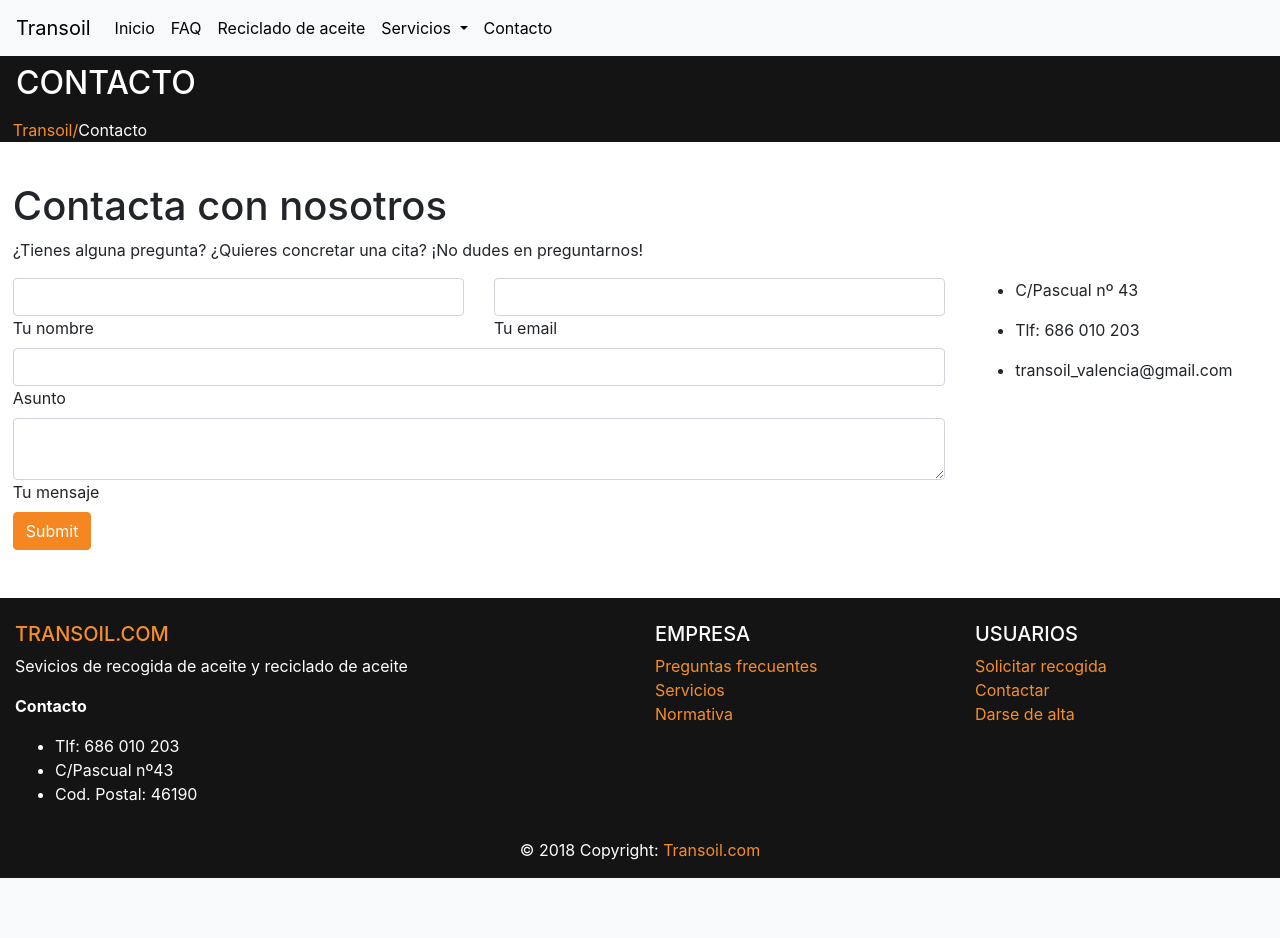
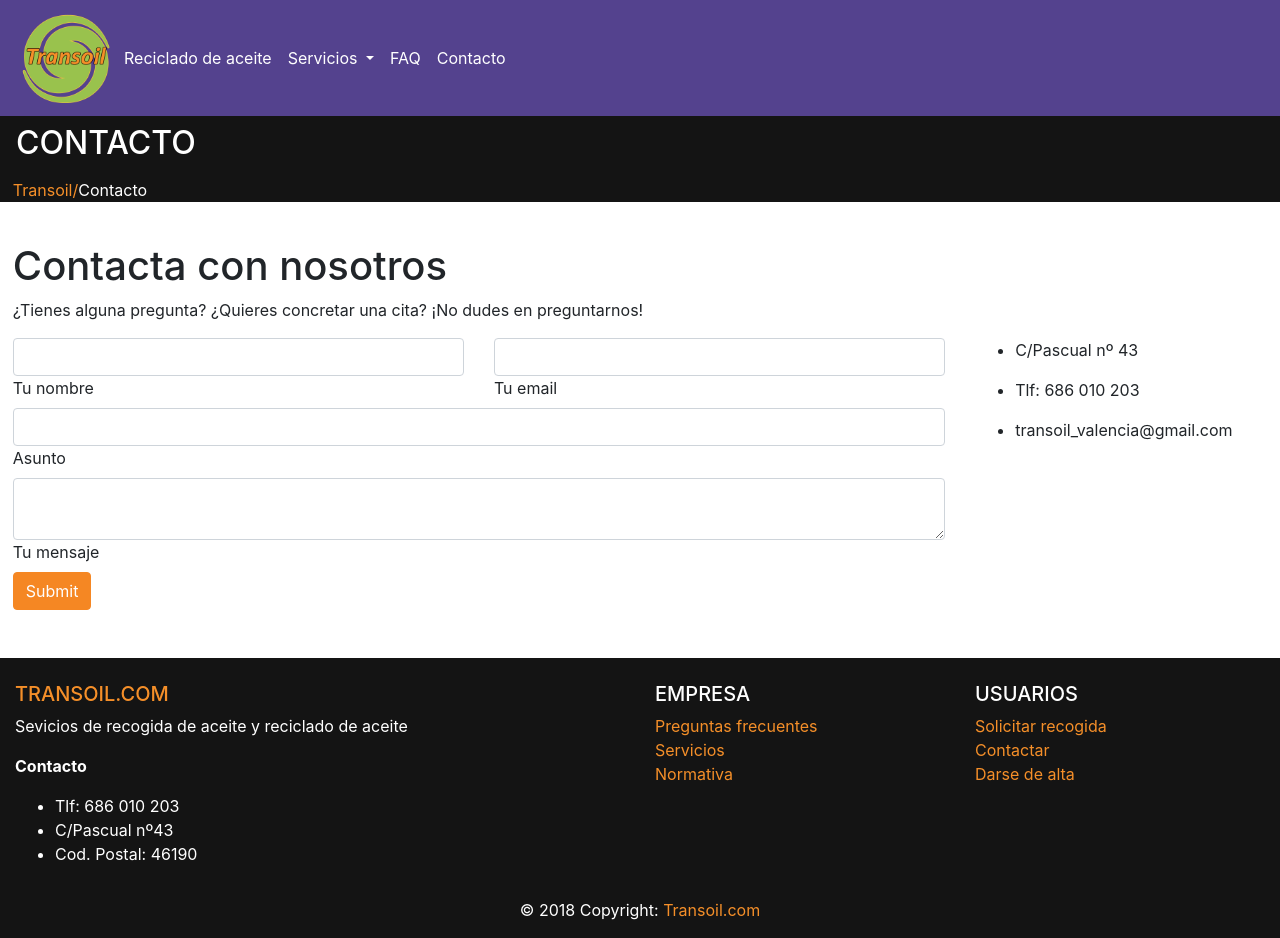
Before and after one commit to yonvela20/DesarrolloInterfaces, a PHP site: page /contacto.php in a window 1280 px wide. Before the commit the page ends 878 px from the top, so only its background shows below. Run offline with PHP 8.4, Linux system fonts and the light colour scheme.

Commit message:
puliendo

```diff
--- a/Transoil/cabecera.php
+++ b/Transoil/cabecera.php
@@ -1,19 +1,16 @@
     <!-- Menú de arriba -->
     <div class="menu-transoil">
-        <nav class="navbar navbar-expand-lg navbar-light bg-light navbar-transoil">
-            <a class="navbar-brand" href="index.php">Transoil</a>
+        <nav class="menu-transoil navbar navbar-expand-lg navbar-light navbar-transoil">
+            <a href="index.php"><img class="logo" src="images/TransoilFondo.png" alt="logo"></a>
             <button class="navbar-toggler" type="button" data-toggle="collapse" data-target="#navbarNavDropdown"
                 aria-controls="navbarNavDropdown" aria-expanded="false" aria-label="Toggle navigation">
                 <span class="navbar-toggler-icon"></span>
             </button>
             <div class="collapse navbar-collapse" id="navbarNavDropdown">
                 <ul class="navbar-nav">
-                    <li class="nav-item active">
+                    <!-- <li class="nav-item active">
                         <a class="nav-link" href="index.php"> Inicio </a>
-                    </li>
-                    <li class="nav-item">
-                        <a class="nav-link" href="faq.php"> FAQ </a>
-                    </li>
+                    </li> -->
                     <li class="nav-item">
                         <a class="nav-link" href="protocolo.php"> Reciclado de aceite </a>
                     </li>
@@ -23,10 +20,13 @@
                             Servicios
                         </a>
                         <div class="dropdown-menu dropdown-content" aria-labelledby="navbarDropdownMenuLink">
-                            <a class="dropdown-item" href="recogida_aceite.php"> Recogida de aceite </a>
-                            <a class="dropdown-item" href="tienda.php"> Venta de productos </a>
-                            <a class="dropdown-item" href="tienda.php"> Recambios </a>
+                            <a class="dropdown-item dropdown-transoil" href="recogida_aceite.php"> Recogida de aceite </a>
+                            <a class="dropdown-item dropdown-transoil" href="tienda.php"> Venta de productos </a>
+                            <!-- <a class="dropdown-item dropdown-transoil" href="tienda.php"> Recambios </a> -->
                         </div>
+                    </li>
+                    <li class="nav-item">
+                        <a class="nav-link" href="faq.php"> FAQ </a>
                     </li>
                     <li class="nav-item">
                         <a class="nav-link" href="contacto.php"> Contacto </a>
--- a/Transoil/carrito.php
+++ b/Transoil/carrito.php
@@ -85,7 +85,7 @@
                 <td class="text-center"><strong>Suma de todos los subtotales</strong></td>
             </tr>
             <tr>
-                <td><a href="#" class="btn btn-warning btn-comprar"><i class="fa fa-angle-left"></i> Continuar comprando </a></td>
+                <td><a href="./tienda.php" class="btn btn-warning btn-comprar"><i class="fa fa-angle-left"></i> Continuar comprando </a></td>
                 <td colspan="2" class="hidden-xs"></td>
                 <td class="hidden-xs text-center"><strong>Suma de todos los subtotales</strong></td>
                 <td><a href="#" class="btn btn-success btn-block btn-comprar">Pagar<i class="fa fa-angle-right"></i></a></td>
--- a/Transoil/contacto.php
+++ b/Transoil/contacto.php
@@ -98,7 +98,7 @@
                     </div>
                     <!--Grid row-->
                     <div class="center-on-small-only">
-                    <input type='submit' class="btn btn-primary contact-transoil-btn">
+                    <input type='submit' class="btn contact-transoil-btn">
                 </div>
                 </form>
 
--- a/Transoil/index.php
+++ b/Transoil/index.php
@@ -58,7 +58,7 @@
     </div>
 
     <!-- Resumen de contacto -->
-    <div class="jumbotron jumbotron-fluid resumen-transoil">
+    <div class="jumbotron  resumen-transoil">
         <div class="container">
             <h4 class="display-4">¿Dónde nos encontramos?</h4>
             <p class="lead">
--- a/Transoil/style/main.css
+++ b/Transoil/style/main.css
@@ -6,7 +6,27 @@
 /*Elementos generales a todas las paginas */
 /* dropdown menu propio */
 .menu-transoil a{
-    color: black !important;
+    color: white !important;
+}
+
+.menu-transoil a:hover{
+    background-color: #54428E !important;
+}
+
+
+.menu-transoil{
+    background-color: #54428E !important;
+}
+
+.menu-transoil div{
+    background-color: #54428E !important;
+}
+
+
+.logo{
+    max-width: 100px;
+    max-height: 100px;
+    padding: 5%;
 }
 
 .dropbtnTransoil {
@@ -142,6 +162,11 @@
     color: white !important;
 }
 
+.contact-transoil-btn input:hover{
+    background-color: #f58f29 !important;
+}
+
+
 .contact-transoil a{
     background-color: #F58723;
     border-color: #F58723;
```
Also changed, not shown: Transoil/images/Transoil.png (added), Transoil/images/TransoilFondo.png (added).
